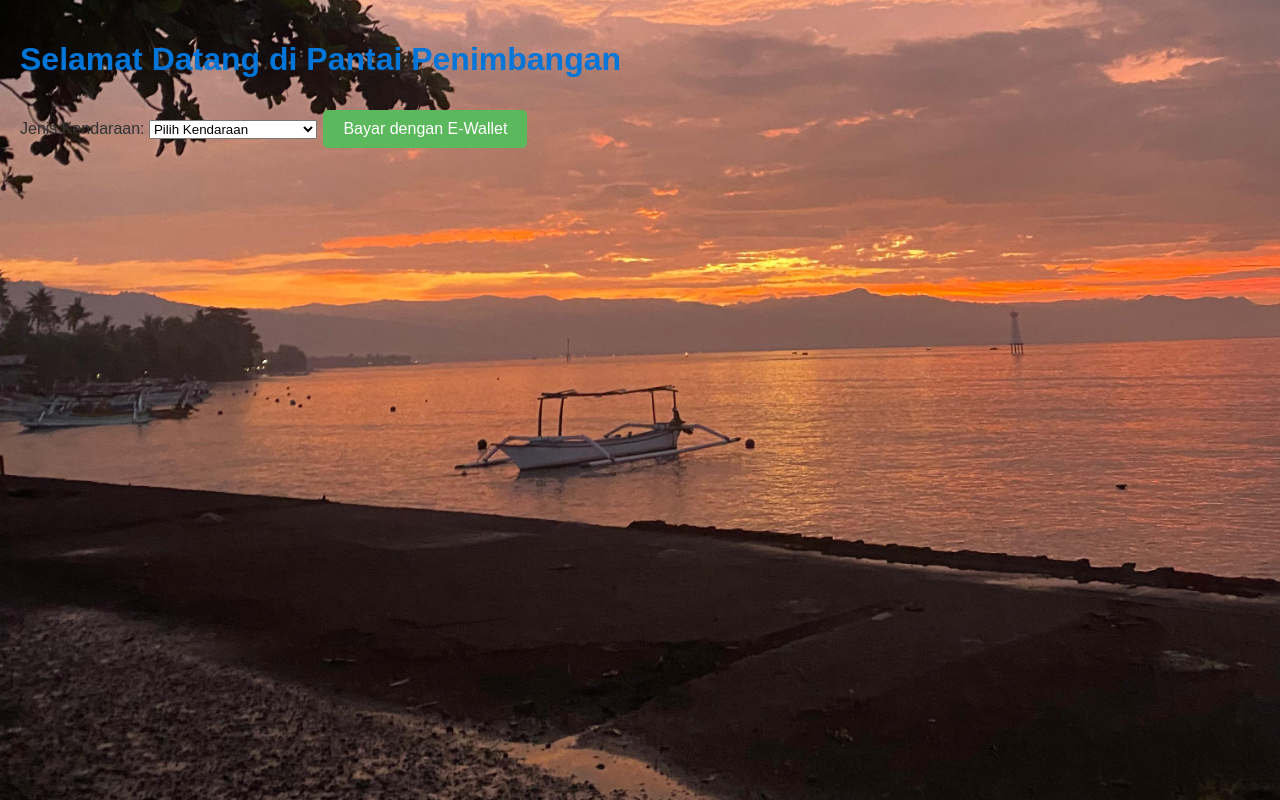
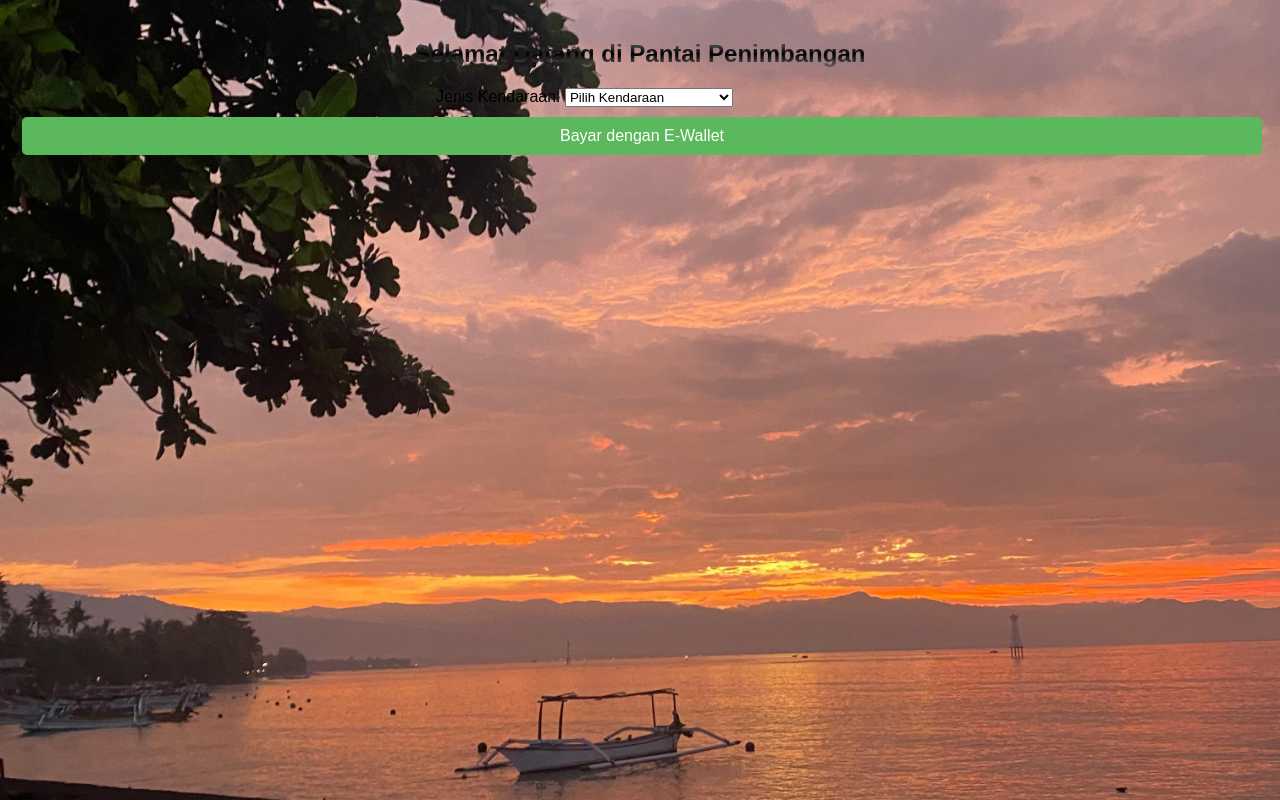
Before and after one commit to ramapoltek/QR_Pantai-penimbangan, a plain HTML site: page index.html in a window 1280 px wide. Drawn offline with Linux system fonts and the light colour scheme.

Commit message:
Update style.css

```diff
--- a/style.css
+++ b/style.css
@@ -6,16 +6,39 @@
     margin: 0;
     padding: 20px;
     color: #333;
+    background-attachment: fixed; /* Membuat gambar latar tidak bergeser bersama dengan konten saat di-scroll */
 }
 
-h1 {
-    color: #0275d8;
+@media (max-width: 768px) {
+    body {
+        background-attachment: scroll; /* Mengubah attachment menjadi scroll di perangkat kecil */
+        padding: 10px; /* Mengurangi padding di perangkat kecil */
+    }
 }
 
-h2, h3 {
-    color: #5cb85c;
+.centered-content {
+    text-align: center; /* Menyelaraskan teks ke tengah */
+}
+h1 {
+    color: #000000; /* Fallback color */
+    background: -webkit-linear-gradient(white, black, white);
+    -webkit-background-clip: text;
+    -webkit-text-fill-color: transparent;
+    left: 0;
+    right: 50px;
+    text-align: center;
+    margin: 0 auto;
+    padding: 20px;
+    border-radius: 5px;
+    font-size: 1.5em; /* Ukuran font yang lebih kecil untuk mobile */
+    text-align: center; /* Teks rata tengah */
 }
 
+
+label[for="vehicleType"] {
+    margin-left: 416px; /* Menggeser label ke kanan sebanyak 20px */
+    color: black;
+}
 
 
 p {
@@ -25,6 +48,11 @@
 button {
     background-color: #5cb85c;
     color: white;
+    left: 0;
+    right: 50%;
+    text-align: center;
+    margin: 0 auto;
+    padding: 20px;
     border: none;
     padding: 10px 20px;
     text-align: center;
@@ -34,6 +62,9 @@
     margin: 10px 2px;
     cursor: pointer;
     border-radius: 5px;
+    width: 100%; /* Lebar penuh untuk memudahkan akses di mobile */
+    padding: 10px;
+    margin-top: 10px; /* Memberikan sedikit ruang di atas elemen */
 }
 
 button:hover {
```
